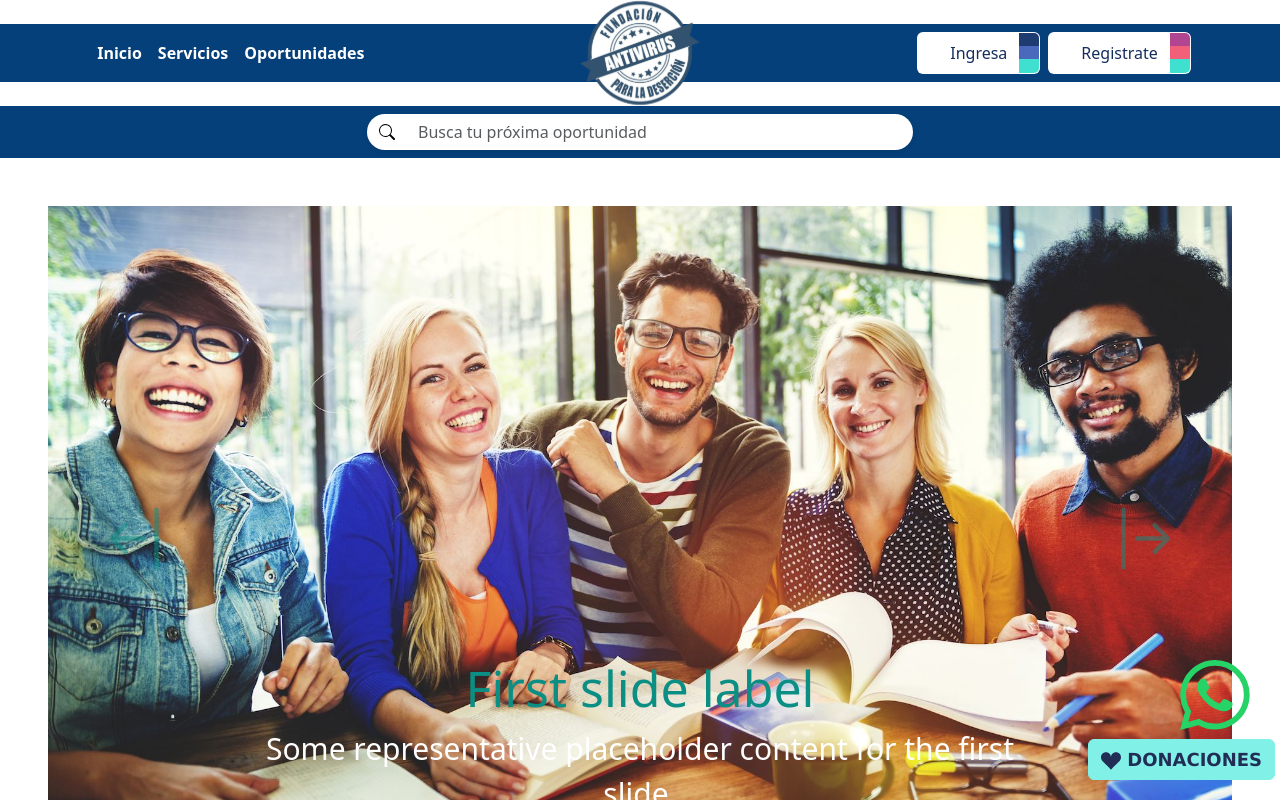
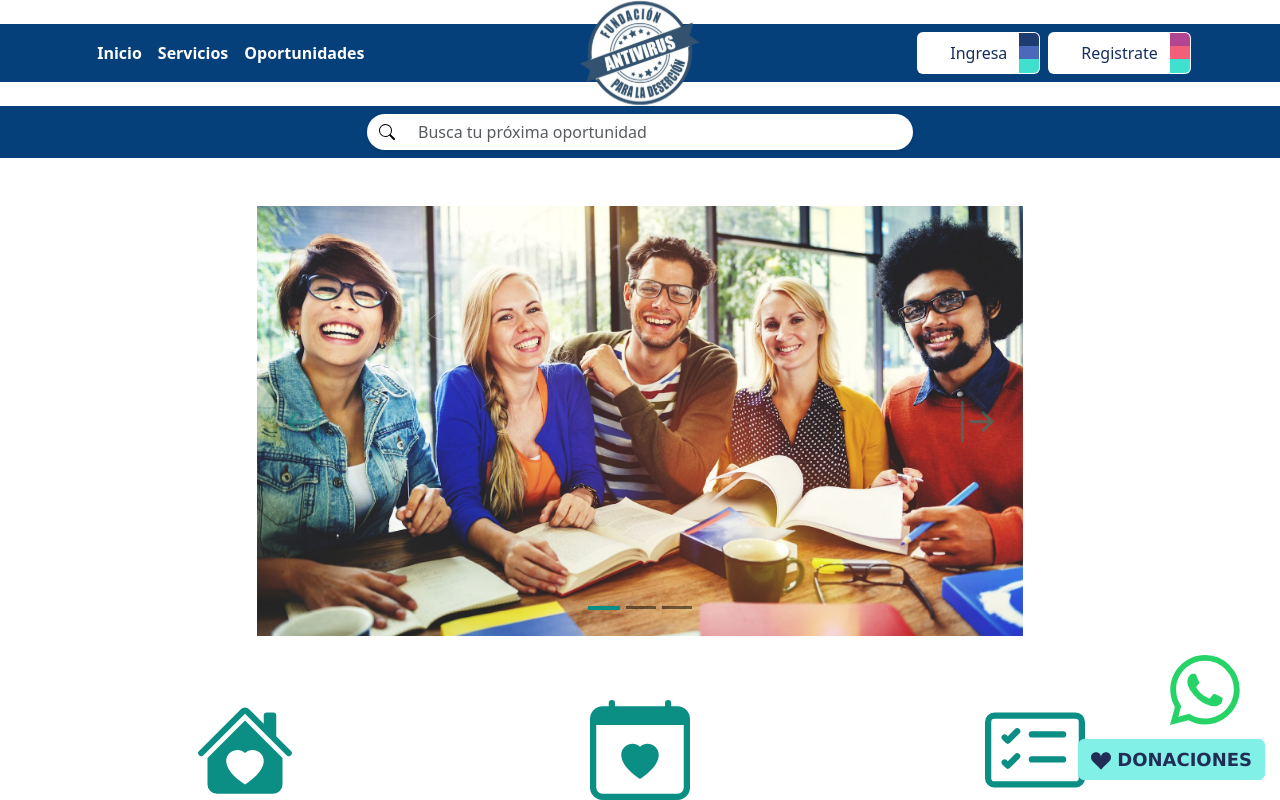
Before and after one commit to jusar23/antivirus, an Angular app: page /donaciones in a window 1280 px wide. Shown: the top 800 px of the page. Built offline with nearby package versions, Linux system fonts and the light colour scheme.

Commit message:
version front-end final

```diff
--- a/src/app/boton-whatsapp/boton-whatsapp.component.css
+++ b/src/app/boton-whatsapp/boton-whatsapp.component.css
@@ -1,6 +1,6 @@
 .floating-btn {
     position: fixed;
-    bottom: 70px;
-    right: 30px;
+    bottom: 75px;
+    right: 40px;
     display: flex;
 }
--- a/src/app/botones-flotantes/botones-flotantes.component.css
+++ b/src/app/botones-flotantes/botones-flotantes.component.css
@@ -1,7 +1,7 @@
 .floating{
     position: fixed;
     bottom: 20px;
-    right: 5px;
+    right: 15px;
     font-size: 20px;
     font-family: 'Lucida Sans', 'Lucida Sans Regular', 'Lucida Grande', 'Lucida Sans Unicode', Geneva, Verdana, sans-serif;
 }
--- a/src/app/donaciones/donaciones.component.css
+++ b/src/app/donaciones/donaciones.component.css
@@ -1,10 +1,4 @@
-.carousel-caption h5 {
-    font-size: 50px;
-    color: #0b8f84;
-}
-.carousel-caption p {
-    font-size: 30px;
-}
+
 .carousel-indicators .inactivo {
     background-color: #81F0e7;
     padding: .1%;
@@ -14,8 +8,3 @@
     background-color: #0b8f84;
     padding: .1%;
 }
-
-/* .carousel-control-prev,
-.carousel-control-next {
-    background-color: #bafff2;
-} */
--- a/src/app/donaciones/donaciones.component.html
+++ b/src/app/donaciones/donaciones.component.html
@@ -1,47 +1,43 @@
-
-        <div id="carouselExampleCaptions" class="carousel slide m-5">
+<div class="row m-5">
+  <div class="col-md-2"></div>
+<div id="carouselExampleDark" class="carousel carousel-dark slide col-md-8">
   <div class="carousel-indicators">
-              <button type="button" data-bs-target="#carouselExampleCaptions" data-bs-slide-to="0" class="active" aria-current="true" aria-label="Slide 1"></button>
-              <button type="button" data-bs-target="#carouselExampleCaptions" data-bs-slide-to="1" aria-label="Slide 2"></button>
-              <button type="button" data-bs-target="#carouselExampleCaptions" data-bs-slide-to="2" aria-label="Slide 3"></button>
+    <button type="button" data-bs-target="#carouselExampleDark" data-bs-slide-to="0" class="active" aria-current="true" aria-label="Slide 1"></button>
+    <button type="button" data-bs-target="#carouselExampleDark" data-bs-slide-to="1" aria-label="Slide 2"></button>
+    <button type="button" data-bs-target="#carouselExampleDark" data-bs-slide-to="2" aria-label="Slide 3"></button>
   </div>
   <div class="carousel-inner">
-              <div class="carousel-item active">
-                <img src="/assets/img/donaciones 1.jpeg" class="d-block w-100 img-fluid" alt="estudiantes" height="500px">
+    <div class="carousel-item active" data-bs-interval="10000">
+      <img src="/assets/img/donaciones 1.jpeg" class="d-block w-100" alt="...">
       <div class="carousel-caption d-none d-md-block">
-                  <h5>First slide label</h5>
-                  <p>Some representative placeholder content for the first slide.</p>
+      </div>
+    </div>
+    <div class="carousel-item" data-bs-interval="2000">
+      <img src="/assets/img/donaciones 1.jpeg" class="d-block w-100" alt="...">
+      <div class="carousel-caption d-none d-md-block">
       </div>
     </div>
     <div class="carousel-item">
-                <img src="/assets/img/donaciones 2.jpg" class="d-block w-100 img-fluid" alt="estudiantes2" height="500px">
+      <img src="/assets/img/donaciones 3.jpeg" class="d-block w-100" alt="...">
       <div class="carousel-caption d-none d-md-block">
-                  <h5>Second slide label</h5>
-                  <p>Some representative placeholder content for the second slide.</p>
-                </div>
-              </div>
-              <div class="carousel-item">
-                <img src="/assets/img/donaciones 3.jpeg" class="d-block w-100 img-fluid" alt="estudiantes3" height="500px">
-                <div class="carousel-caption d-none d-md-block">
-                  <h5>Third slide label</h5>
-                  <p>Some representative placeholder content for the third slide.</p>
       </div>
     </div>
   </div>
-            <button class="carousel-control-prev" type="button" data-bs-target="#carouselExampleCaptions" data-bs-slide="prev">
+  <button class="carousel-control-prev" type="button" data-bs-target="#carouselExampleDark" data-bs-slide="prev">
     <span aria-hidden="true"><svg xmlns="http://www.w3.org/2000/svg" width="40%" height="40%" fill="#0b8f84" class="bi bi-arrow-bar-left" viewBox="0 0 16 16">
       <path fill-rule="evenodd" d="M12.5 15a.5.5 0 0 1-.5-.5v-13a.5.5 0 0 1 1 0v13a.5.5 0 0 1-.5.5M10 8a.5.5 0 0 1-.5.5H3.707l2.147 2.146a.5.5 0 0 1-.708.708l-3-3a.5.5 0 0 1 0-.708l3-3a.5.5 0 1 1 .708.708L3.707 7.5H9.5a.5.5 0 0 1 .5.5"/>
     </svg></span>
     <span class="visually-hidden">Previous</span>
   </button>
-            <button class="carousel-control-next" type="button" data-bs-target="#carouselExampleCaptions" data-bs-slide="next">
-              <span aria-hidden="true"><svg xmlns="http://www.w3.org/2000/svg" width="40%" height="40%" fill="#0b8f84" class="bi bi-arrow-bar-right" viewBox="0 0 16 16">
+  <button class="carousel-control-next" type="button" data-bs-target="#carouselExampleDark" data-bs-slide="next">
+    <span  aria-hidden="true"><svg xmlns="http://www.w3.org/2000/svg" width="40%" height="40%" fill="#0b8f84" class="bi bi-arrow-bar-right" viewBox="0 0 16 16">
       <path fill-rule="evenodd" d="M6 8a.5.5 0 0 0 .5.5h5.793l-2.147 2.146a.5.5 0 0 0 .708.708l3-3a.5.5 0 0 0 0-.708l-3-3a.5.5 0 0 0-.708.708L12.293 7.5H6.5A.5.5 0 0 0 6 8m-2.5 7a.5.5 0 0 1-.5-.5v-13a.5.5 0 0 1 1 0v13a.5.5 0 0 1-.5.5"/>
     </svg></span>
     <span class="visually-hidden">Next</span>
   </button>
 </div>
-          <div class="row">
+</div>
+          <div class="row m-5">
             <div class="col-md-4 d-flex justify-content-evenly">
                 <p class="text-center w-50 p-3 fs-4"> <svg xmlns="http://www.w3.org/2000/svg" width="100" height="100" fill="#0b8f84" class="bi bi-house-heart-fill" viewBox="0 0 16 16">
                     <path d="M7.293 1.5a1 1 0 0 1 1.414 0L11 3.793V2.5a.5.5 0 0 1 .5-.5h1a.5.5 0 0 1 .5.5v3.293l2.354 2.353a.5.5 0 0 1-.708.707L8 2.207 1.354 8.853a.5.5 0 1 1-.708-.707z"/>
```
Lines whose indentation alone changed are shown as unchanged.
